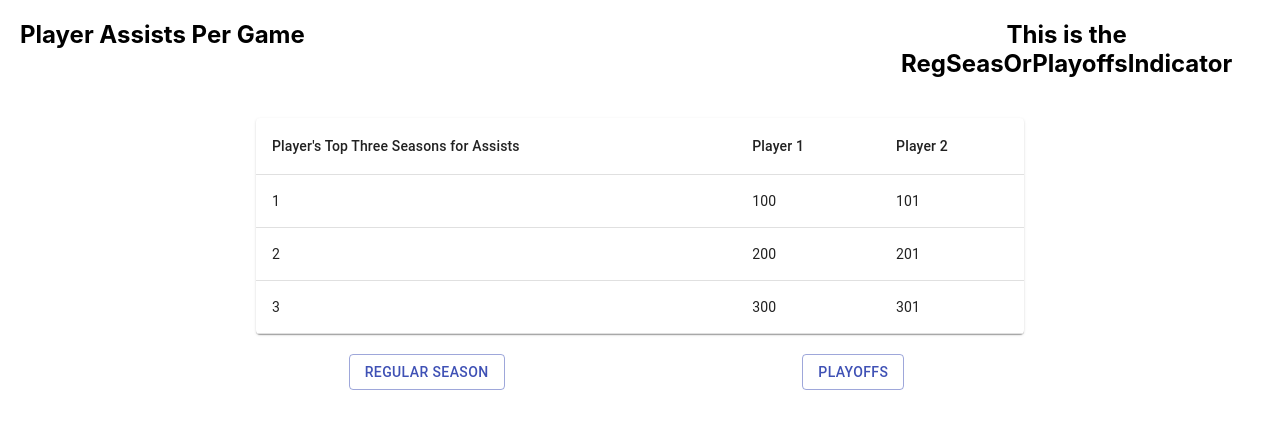
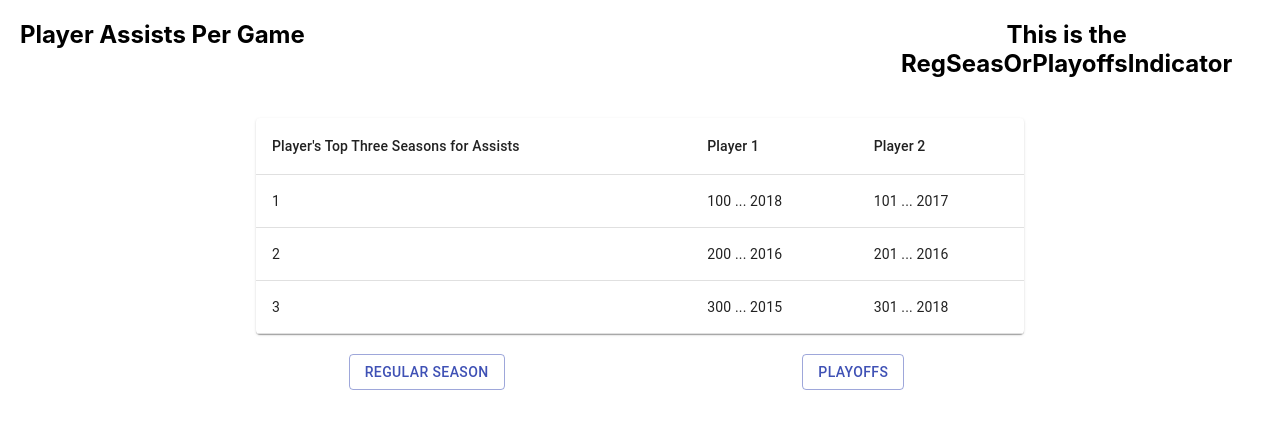
Before and after one commit to KMOndrus/flux-redux-react-basketball-assists-demo, a React (Create React App) app: page / in a window 1280 px wide. Shown: the top 428 px of the page. Built offline with nearby package versions, Linux system fonts and the light colour scheme.

Commit message:
adjusted data format

```diff
--- a/src/Components/PlayerComparisonRows.jsx
+++ b/src/Components/PlayerComparisonRows.jsx
@@ -6,18 +6,18 @@ import TableCell from '@material-ui/core/TableCell';
 const tempData = [
   {
     "rank": 1,
-    "player1": 100,
-    "player2": 101,
+    "player1": "100 ... 2018",
+    "player2": "101 ... 2017",
   },
   {
     "rank": 2,
-    "player1": 200,
-    "player2": 201,
+    "player1": "200 ... 2016",
+    "player2": "201 ... 2016",
   },
   {
     "rank": 3,
-    "player1": 300,
-    "player2": 301,
+    "player1": "300 ... 2015",
+    "player2": "301 ... 2018",
   },
 ];
 
```
